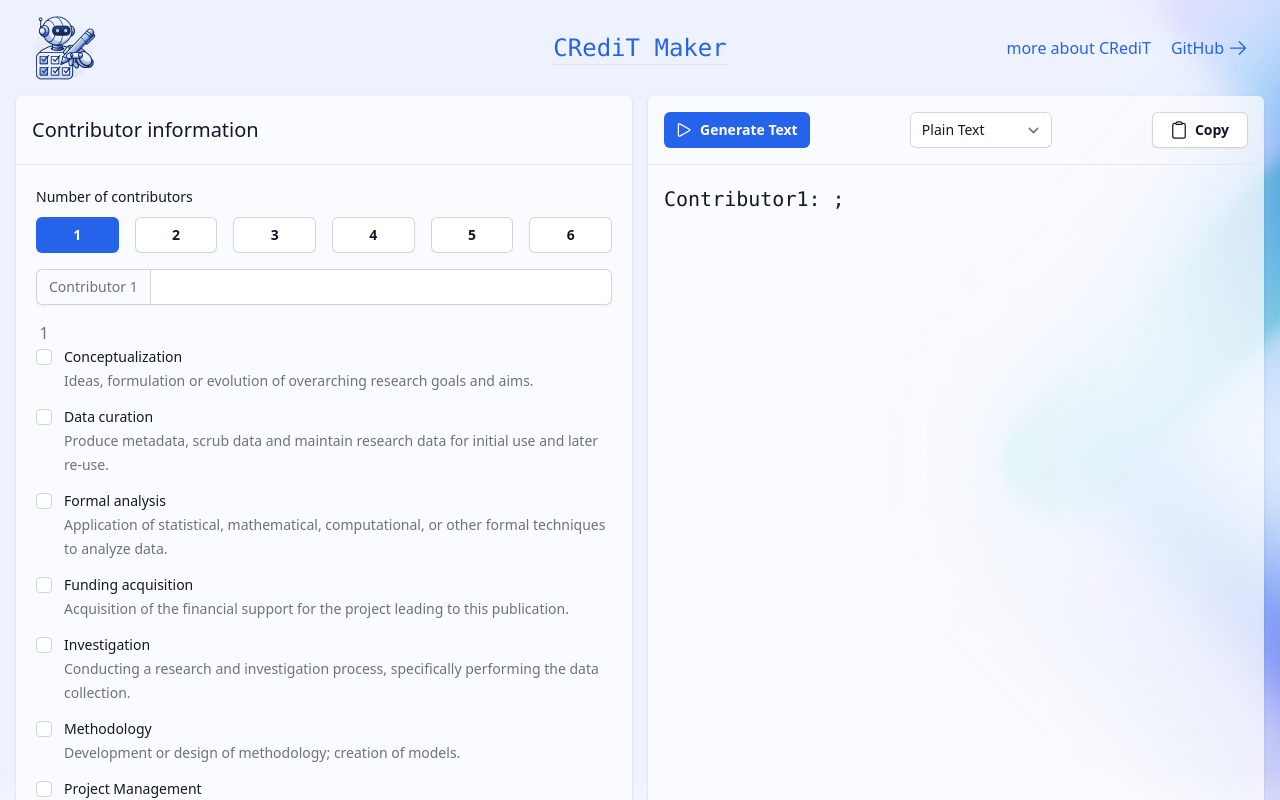
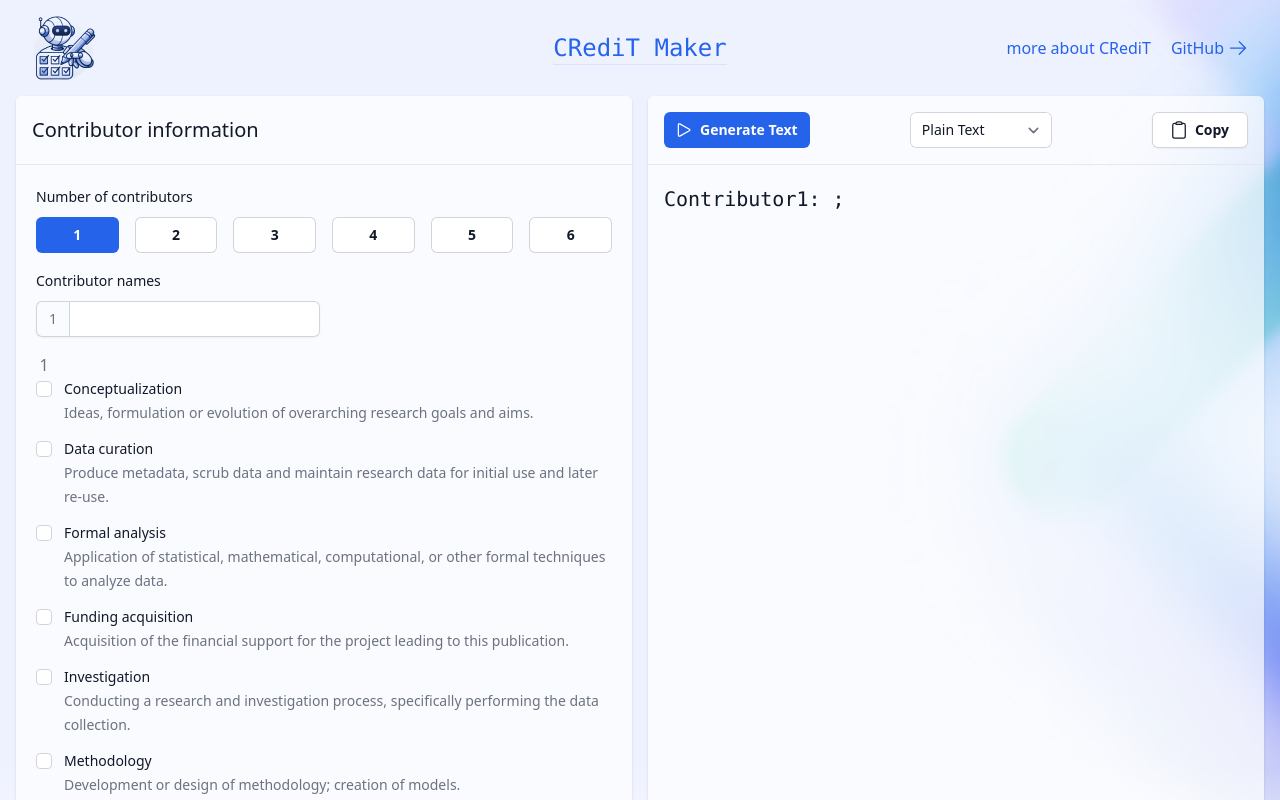
Before and after one commit to andreas-bauer/credit-maker, a Next.js app: page / in a window 1280 px wide. Shown: the top 800 px of the page. Built offline with nearby package versions, Linux system fonts and the light colour scheme.

Commit message:
Refactor contributor name inputs as grid

```diff
--- a/src/app/page.tsx
+++ b/src/app/page.tsx
@@ -130,10 +130,16 @@
               </fieldset>
 
               <div>
+                <div className='flex items-center justify-between'>
+                  <div className='text-sm font-medium leading-6 text-gray-dark'>
+                    Contributor names
+                  </div>
+                </div>
+                <div className='grid grid-cols-1 gap-2 md:grid-cols-2'>
                   {numContributorsIdx.map((num) => (
                     <div key={num} className='mt-2 flex rounded-md shadow-sm'>
                       <span className='inline-flex items-center rounded-l-md border border-r-0 border-gray-300 px-3 text-gray-light sm:text-sm'>
-                      Contributor {num}
+                        {num}
                       </span>
                       <input
                         id={num + '-contributor'}
@@ -143,6 +149,7 @@
                       />
                     </div>
                   ))}
+                </div>
               </div>
 
               <fieldset>
```
Lines whose indentation alone changed are shown as unchanged.
